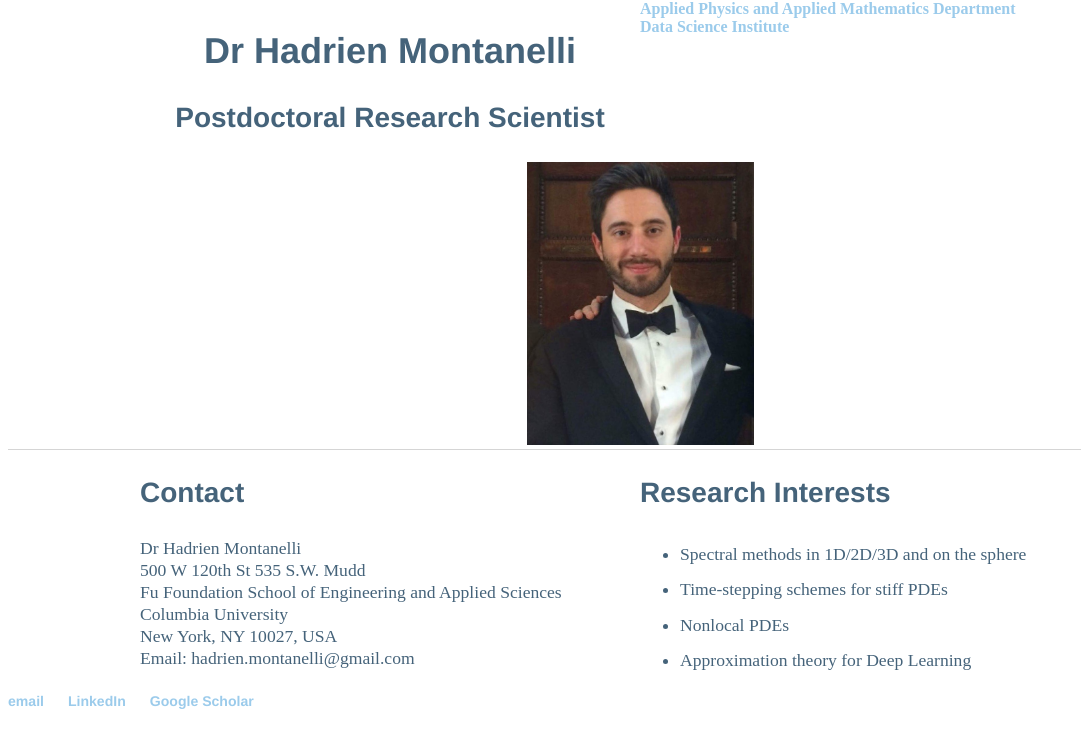
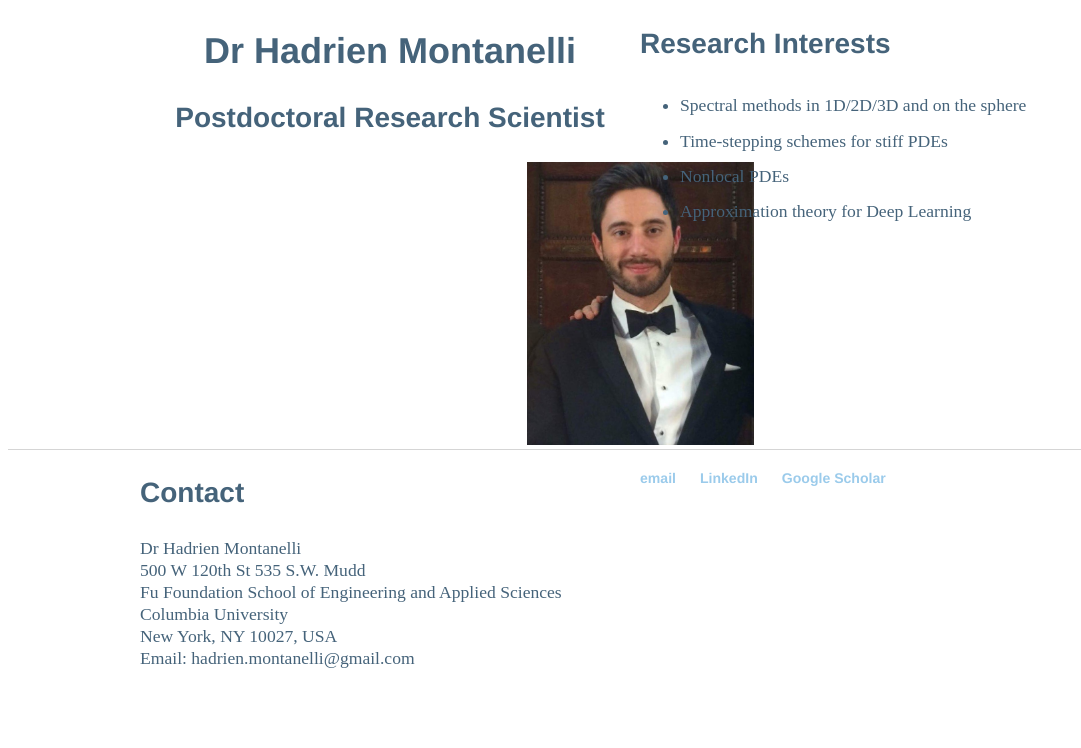
Before and after one commit to Hadrien-Montanelli/Hadrien-Montanelli.github.io, a Jekyll site: the page built from index.html, in a window 1280 px wide, cut to the strip 147-895 px from the top of the page. Shown: the whole strip, without its empty margins (0-1081 px from the left). Built offline with Jekyll 4.4.1, drawn with Linux system fonts in a browser that asks for light colours.

Commit message:
Update index.html

```diff
--- a/index.html
+++ b/index.html
@@ -17,9 +17,13 @@ title: Hadrien Montanelli
 			</a>
 		</div>
 		<div style="float: right; width: 50%;">
-
-			<a href="http://apam.columbia.edu">Applied Physics and Applied Mathematics Department</a>
-			<br><a href="http://datascience.columbia.edu">Data Science Institute</a>
+			<h3>Research Interests</h3>
+			<ul>
+				<li>Spectral methods in 1D/2D/3D and on the sphere</li>
+				<li>Time-stepping schemes for stiff PDEs</li>
+				<li>Nonlocal PDEs</li>
+				<li>Approximation theory for Deep Learning</li>
+			</ul>
 		</div>
 	</div>
 	<div style="clear:both;">
@@ -32,14 +36,5 @@ title: Hadrien Montanelli
 			<br>New York, NY 10027, USA
 			<br>Email: hadrien.montanelli@gmail.com</p>
 		</div>
-		<div style="float: right; width: 50%;">
-			<h3>Research Interests</h3>
-			<ul>
-				<li>Spectral methods in 1D/2D/3D and on the sphere</li>
-				<li>Time-stepping schemes for stiff PDEs</li>
-				<li>Nonlocal PDEs</li>
-				<li>Approximation theory for Deep Learning</li>
-			</ul>
-		</div>
 	</div>
 </div><!-- /.blurb -->
```
